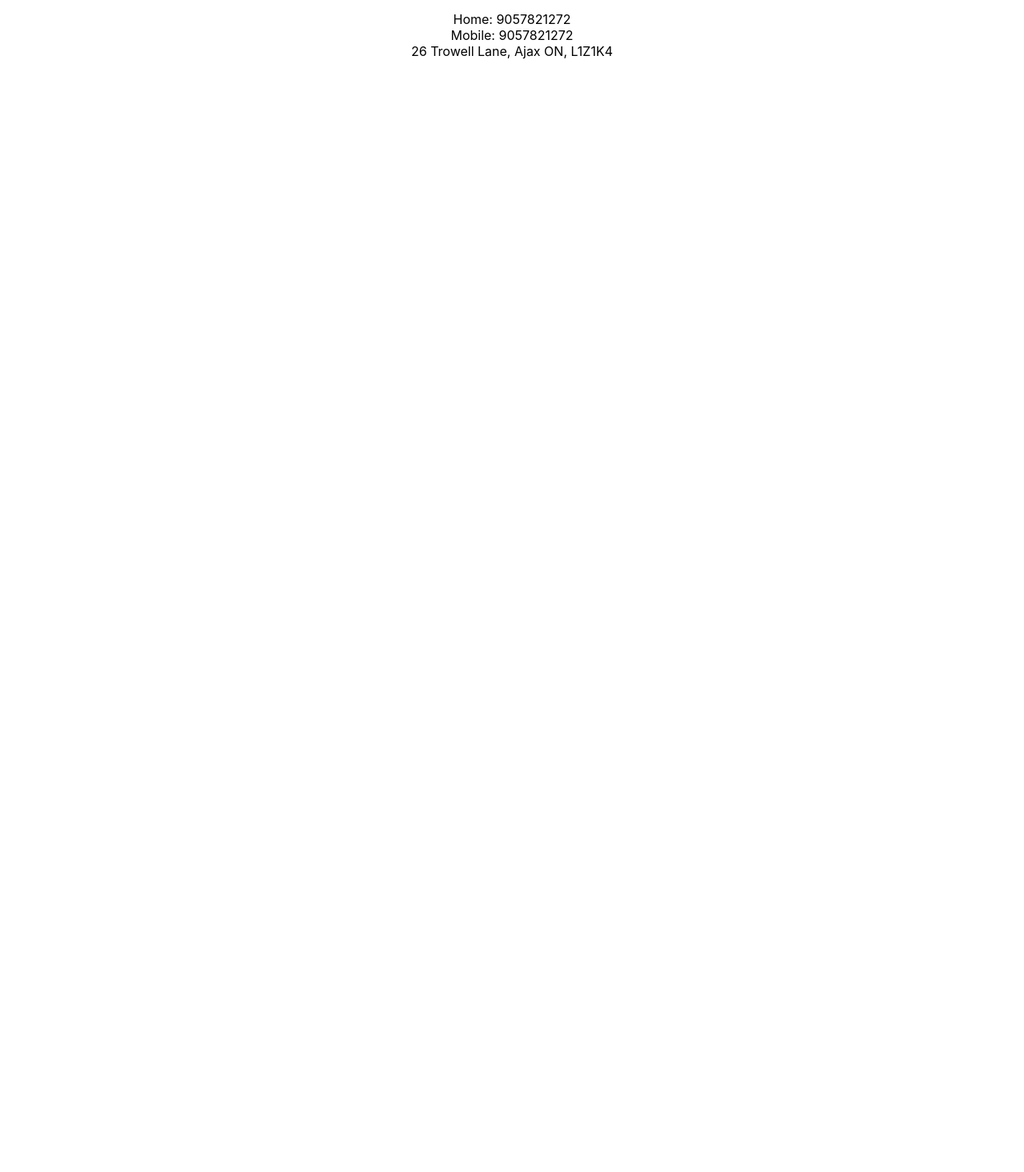
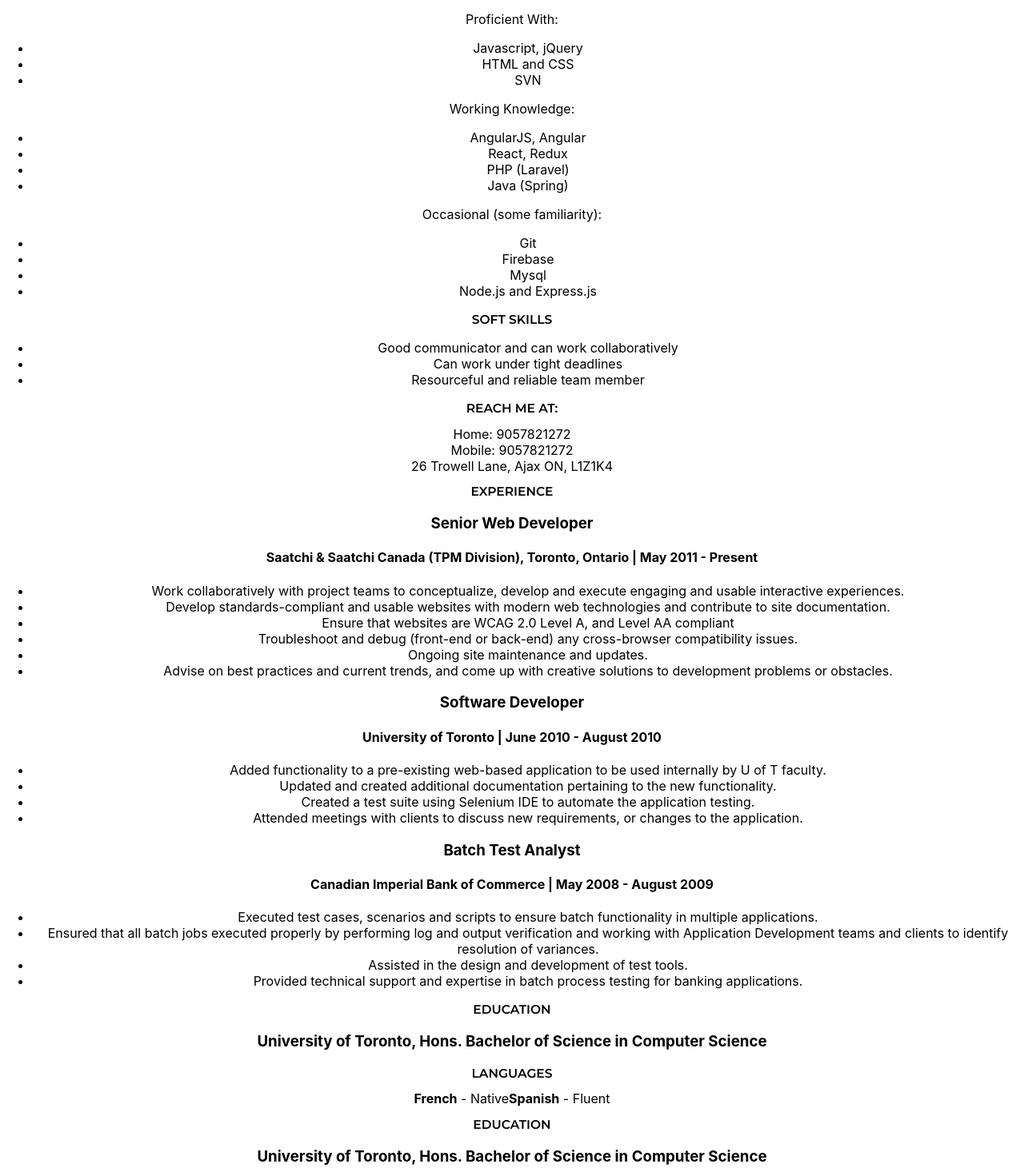
Before and after one commit to magz99/personal-website, a React (Create React App) app: page / in a window 1280 px wide. Shown: the part 204-1670 px from the top of the page at 80% size. Before the commit the page ends 800 px from the top, so only its background shows below. Built offline with nearby package versions, Linux system fonts and the light colour scheme.

Commit message:
Added resume content. (#1)

```diff
--- a/src/components/InfoSidebar.jsx
+++ b/src/components/InfoSidebar.jsx
@@ -11,14 +11,47 @@ strive for continuous improvement.`;
 
 const InfoSidebar = ({ displayFull }) => (
   <section className="info-sidebar">
-    {displayFull && (
+    {displayFull ? (
       <>
         <div>
           <SectionTitle>In Brief</SectionTitle>
           <p>{inBrief()}</p>
         </div>
+        <div>
+          <SectionTitle>Tech Skills</SectionTitle>
+          <span className="skill-subtitle">Proficient With:</span>
+          <ul>
+            <li>Javascript, jQuery</li>
+            <li>HTML and CSS</li>
+            <li>SVN</li>
+          </ul>
+          <span className="skill-subtitle">Working Knowledge:</span>
+          <ul>
+            <li>AngularJS, Angular</li>
+            <li>React, Redux</li>
+            <li>PHP (Laravel)</li>
+            <li>Java (Spring)</li>
+          </ul>
+          <span className="skill-subtitle">Occasional (some familiarity):</span>
+          <ul>
+            <li>Git</li>
+            <li>Firebase</li>
+            <li>Mysql</li>
+            <li>Node.js and Express.js</li>
+          </ul>
+        </div>
+        <div>
+          <SectionTitle>Soft Skills</SectionTitle>
+          <ul>
+            <li>Good communicator and can work collaboratively</li>
+            <li>Can work under tight deadlines</li>
+            <li>Resourceful and reliable team member</li>
+          </ul>
+        </div>
         <ReachMeAt />
       </>
+    ) : (
+      <ReachMeAt />
     )}
   </section>
 );
--- /dev/null
+++ b/src/components/ResumeContent.jsx
@@ -0,0 +1,107 @@
+import React from 'react';
+import styled from 'styled-components';
+
+import SectionTitle from '../styles/shared';
+
+const Subtitle = styled.h3``;
+const Description = styled.h4``;
+
+const ResumeContent = () => (
+  <>
+    <div>
+      <SectionTitle>Experience</SectionTitle>
+      <div>
+        <Subtitle>Senior Web Developer</Subtitle>
+        <Description>
+          Saatchi &amp; Saatchi Canada (TPM Division), Toronto, Ontario | May 2011 - Present
+        </Description>
+        <ul>
+          <li>
+            Work collaboratively with project teams to conceptualize, develop and execute engaging
+            and usable interactive experiences.
+          </li>
+          <li>
+            Develop standards-compliant and usable websites with modern web technologies and
+            contribute to site documentation.
+          </li>
+          <li>Ensure that websites are WCAG 2.0 Level A, and Level AA compliant</li>
+          <li>
+            Troubleshoot and debug (front-end or back-end) any cross-browser compatibility issues.
+          </li>
+          <li>Ongoing site maintenance and updates.</li>
+          <li>
+            Advise on best practices and current trends, and come up with creative solutions to
+            development problems or obstacles.
+          </li>
+        </ul>
+      </div>
+      <div>
+        <Subtitle>Software Developer</Subtitle>
+        <Description>University of Toronto | June 2010 - August 2010</Description>
+        <ul>
+          <li>
+            Added functionality to a pre-existing web-based application to be used internally by U
+            of T faculty.
+          </li>
+          <li>Updated and created additional documentation pertaining to the new functionality.</li>
+          <li>Created a test suite using Selenium IDE to automate the application testing.</li>
+          <li>
+            Attended meetings with clients to discuss new requirements, or changes to the
+            application.
+          </li>
+        </ul>
+      </div>
+      <div>
+        <Subtitle>Batch Test Analyst</Subtitle>
+        <Description>Canadian Imperial Bank of Commerce | May 2008 - August 2009</Description>
+        <ul>
+          <li>
+            Executed test cases, scenarios and scripts to ensure batch functionality in multiple
+            applications.
+          </li>
+          <li>
+            Ensured that all batch jobs executed properly by performing log and output verification
+            and working with Application Development teams and clients to identify resolution of
+            variances.
+          </li>
+          <li>Assisted in the design and development of test tools.</li>
+          <li>
+            Provided technical support and expertise in batch process testing for banking
+            applications.
+          </li>
+        </ul>
+      </div>
+    </div>
+    <div>
+      <SectionTitle>Education</SectionTitle>
+      <Subtitle>University of Toronto, Hons. Bachelor of Science in Computer Science</Subtitle>
+    </div>
+    <div>
+      <SectionTitle>Languages</SectionTitle>
+      <span>
+        <b>French</b>
+        {' '}
+- Native
+      </span>
+      <span>
+        <b>Spanish</b>
+        {' '}
+- Fluent
+      </span>
+    </div>
+    <div>
+      <SectionTitle>Education</SectionTitle>
+      <Subtitle>University of Toronto, Hons. Bachelor of Science in Computer Science</Subtitle>
+    </div>
+    <div>
+      <SectionTitle>Interests</SectionTitle>
+      <ul>
+        <li>Hands-on DIY projects</li>
+        <li>Watching crime documentaries</li>
+        <li>Antiquing</li>
+      </ul>
+    </div>
+  </>
+);
+
+export default ResumeContent;
--- a/src/views/About.jsx
+++ b/src/views/About.jsx
@@ -3,12 +3,15 @@ import React from 'react';
 
 import ResumeHeader from '../components/ResumeHeader';
 import InfoSidebar from '../components/InfoSidebar';
+import ResumeContent from '../components/ResumeContent';
 
 const myResume = () => (
   <div className="resume-container">
     <ResumeHeader />
-    <InfoSidebar displayFull="true" />
+    <InfoSidebar displayFull />
     {/* Page 2 will have only the Reach me at */}
+    <ResumeContent />
+    <InfoSidebar displayFull={false} />
   </div>
 );
 
```
